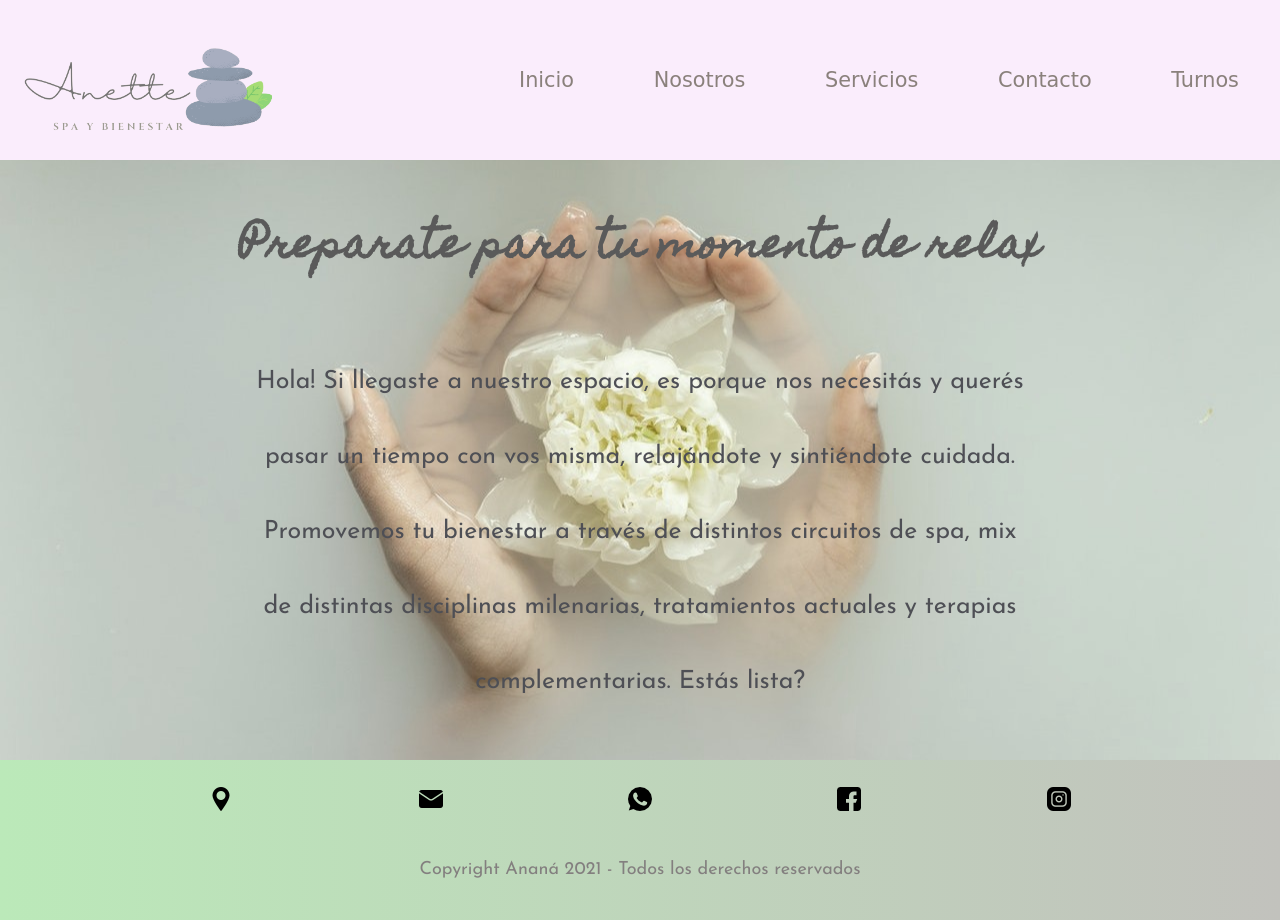
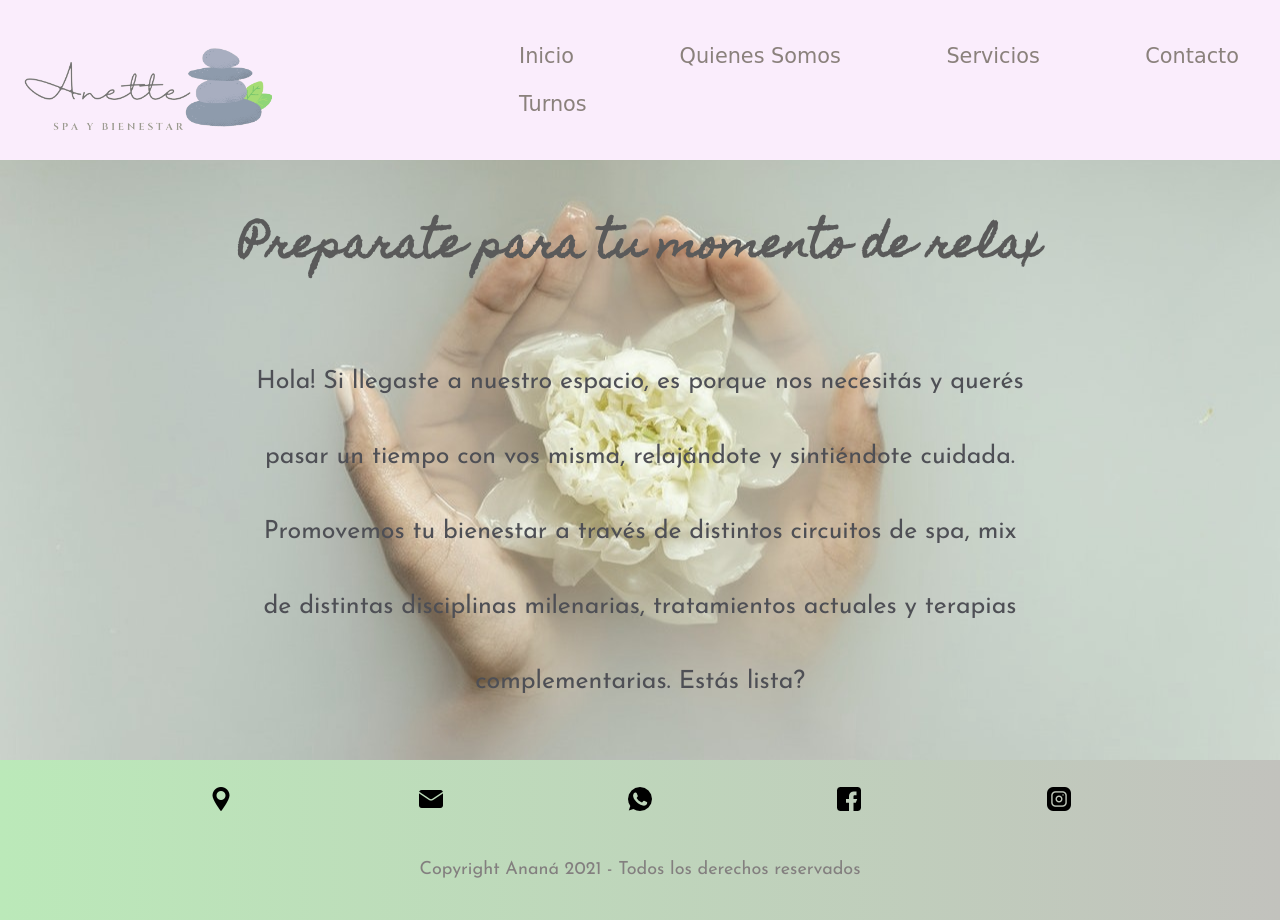
Before and after one commit to AnaDanesi/Anette_spa, a website: page index.html in a window 1280 px wide. Drawn offline with nearby package versions, Linux system fonts and the light colour scheme; a web font is replaced by a local one.

Commit message:
se cambio el nosotros por quienes somos

```diff
--- a/index.html
+++ b/index.html
@@ -32,7 +32,7 @@
         <nav>
             <ul class="nav flex-row">
                 <li><a href="index.html">Inicio</a></li>
-                <li><a href="./secciones/quienes-somos.html">Nosotros</a></li>
+                <li><a href="./secciones/quienes-somos.html">Quienes Somos</a></li>
                 <li><a href="./secciones/servicios.html">Servicios</a></li>
                 <li><a href="./secciones/contacto.html">Contacto</a></li>
                 <li><a href="./secciones/turnos.html">Turnos</a></li>
```
